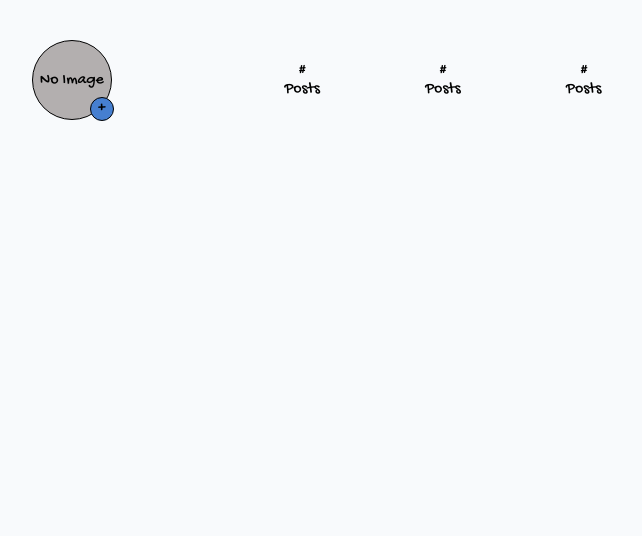
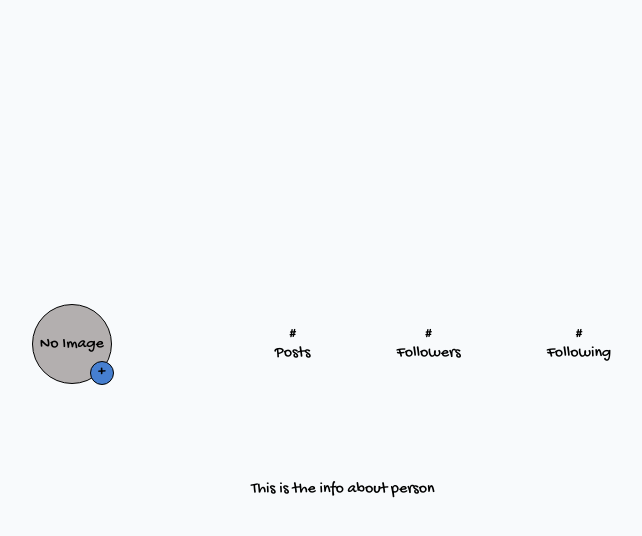
Before and after one commit to rdpinkst/instagram-clone, a React (Create React App) app: page /profile in a window 1280 px wide. Shown: the top 536 px of the page, without its empty margins (297-939 px from the left). Built offline with nearby package versions, Linux system fonts and the light colour scheme.

Commit message:
Need to figure out dimensions of info and how to compose the user page

```diff
--- a/src/App.css
+++ b/src/App.css
@@ -211,9 +211,16 @@ nav{
     text-align: center;
 }
 .user-info{
-    min-height: 100%;
+    min-height: 6rem;
     width: 100%;
     display: flex;
     justify-content: center;
     margin-top: 5rem;
 }
+.editable-profile{
+    width: 100vw;
+}
+.user-info{
+    display: flex;
+    justify-content: center;
+}
--- a/src/App.js
+++ b/src/App.js
@@ -4,7 +4,7 @@ import { BrowserRouter, Routes, Route } from 'react-router-dom';
 import SignIn from './components/Sign-in';
 import SignUp from './components/SignUp';
 import Homepage from './components/Homepage';
-import Profile from './components/Profile';
+import ProfileInfo from './components/ProfileInfo';
 
 function App() {
   const [user, setUser] = useState({})
@@ -15,7 +15,7 @@ function App() {
           <Route path="/" element={<SignIn user={user} setUser={setUser} />} />
           <Route path="/sign-up" element={<SignUp user={user} setUser={setUser} />} />
           <Route path="/home" element={<Homepage user={user} setUser={setUser} />} />
-          <Route path="/profile" element={<Profile />} />
+          <Route path="/profile" element={<ProfileInfo />} />
         </Routes>
       </BrowserRouter>
     </div>
--- a/src/components/Profile.js
+++ b/src/components/Profile.js
@@ -16,11 +16,11 @@ function Profile() {
             </div>
             <div className="data">
                 <p className="number">#</p>
-                <p className="data-name">Posts</p>
+                <p className="data-name">Followers</p>
             </div>
             <div className="data">
                 <p className="number">#</p>
-                <p className="data-name">Posts</p>
+                <p className="data-name">Following</p>
             </div>
         </div>
     </div>
--- /dev/null
+++ b/src/components/ProfileInfo.js
@@ -0,0 +1,16 @@
+import React from "react";
+import Profile from "./Profile";
+
+function ProfileInfo() {
+  return (
+    <div className="editable-profile">
+      <Profile />
+      <div className="user-info">
+        <p >This is the info about person</p>
+      </div>
+
+    </div>
+  );
+}
+
+export default ProfileInfo;
```
